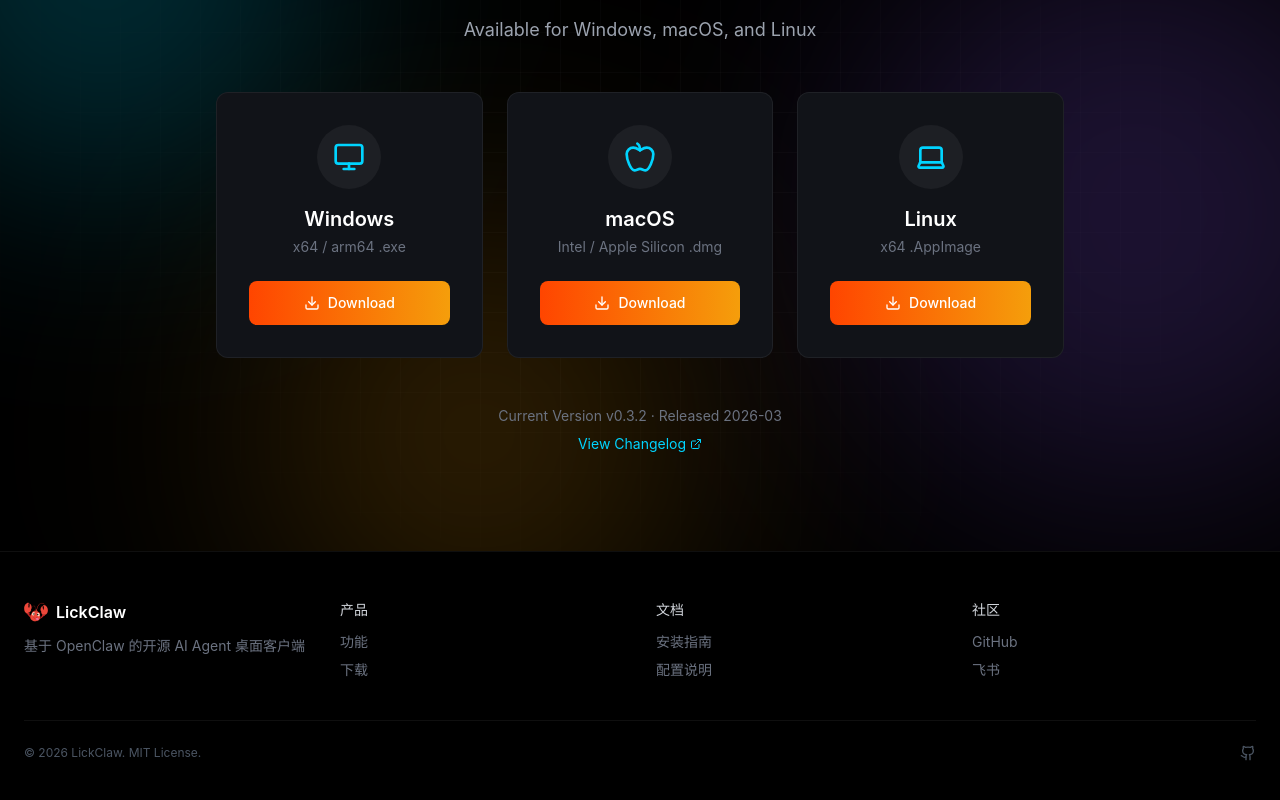
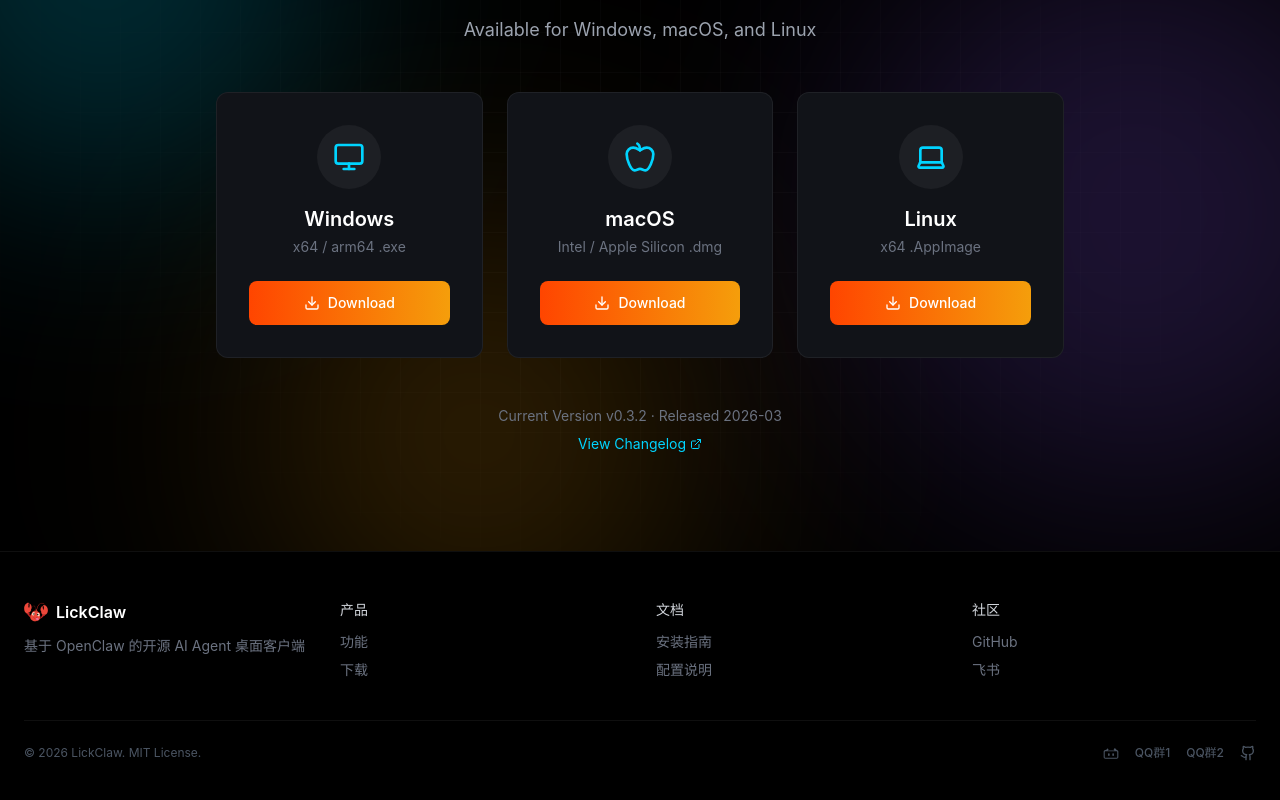
Before and after one commit to jingjie1135/lickclaw-site, a Next.js app: page /en/download in a window 1280 px wide. Shown: the part 208-1008 px from the top of the page. Built offline with nearby package versions, Linux system fonts and the light colour scheme.

Commit message:
UI: 在页脚右下角添加 B 站主页与两个 QQ 交流群的直达访问入口

```diff
--- a/components/layout/Footer.tsx
+++ b/components/layout/Footer.tsx
@@ -74,16 +74,52 @@
           <p className="text-xs text-gray-600">
             © 2026 LickClaw. MIT License.
           </p>
+          <div className="flex items-center gap-4">
+            <a
+              href="https://space.bilibili.com/1499434734"
+              target="_blank"
+              rel="noopener noreferrer"
+              className="text-gray-600 transition-colors hover:text-[#00AEEC]"
+              title="Bilibili 主页"
+            >
+              <svg viewBox="0 0 24 24" fill="currentColor" className="h-4 w-4">
+                <path d="M17.813 4.653h.002c.089 0 .175.034.24.095l.006.006 2.083 2.083c.125.125.132.324.017.457l-.004.004a.31.31 0 0 1-.202.09l-.013.001H20.4c1.42 0 2.583 1.134 2.599 2.545l.001.055v8.02c0 1.436-1.164 2.6-2.6 2.6H3.6c-1.436 0-2.6-1.164-2.6-2.6v-8.02c0-1.42 1.134-2.583 2.545-2.599L3.6 7.39h.459a.309.309 0 0 1 .215-.091l.011-.001c.088 0 .174.035.239.096l.006.005 2.083-2.083a.326.326 0 0 1 .442-.016l.004.004.015.016 1.155 1.155a.324.324 0 0 1 .015.442l-.004.004-.016.015-1.155 1.155H17.2l-1.155-1.155a.326.326 0 0 1-.016-.442l.004-.004.016-.015 1.155-1.155zM20.4 9.19H3.6c-.543 0-.988.432-1.018.97l-.002.05v8.02c0 .552.448 1 1 1h16.8c.552 0 1-.448 1-1v-8.02c0-.552-.448-1-1-1Zm-11.602 3.02a1.2 1.2 0 0 1 1.196 1.107l.004.093v1.8a1.2 1.2 0 0 1-2.396.093l-.004-.093v-1.8a1.2 1.2 0 0 1 1.2-1.2Zm6.4 0a1.2 1.2 0 0 1 1.196 1.107l.004.093v1.8a1.2 1.2 0 0 1-2.396.093l-.004-.093v-1.8a1.2 1.2 0 0 1 1.2-1.2Z" />
+              </svg>
+            </a>
+            <a
+              href="http://qm.qq.com/cgi-bin/qm/qr?_wv=1027&k=4_0kWfOz7kfi_Z5pSPvHe_fJ_kGrxnmr&authKey=hfFpsAEaE%2BF2cpcs21YPzPBYxjMM8w6UpeP5TDEpCdcSLZZ81lc1gjobOs9gTJ22&noverify=0&group_code=146896556"
+              target="_blank"
+              rel="noopener noreferrer"
+              className="text-gray-600 transition-colors hover:text-white"
+              title="QQ 交流群 1"
+            >
+              <div className="flex items-center gap-1">
+                <span className="text-xs font-medium">QQ群1</span>
+              </div>
+            </a>
+            <a
+              href="http://qm.qq.com/cgi-bin/qm/qr?_wv=1027&k=0H7bE7KaKShsMChFuuxkJf9XbTwAoC5r&authKey=JXfM2YepDZVwnc3AG4LR4Qa3wJP3W9BU9Xpw06TLdwEeOYk6Hw4pn0c1jLtmkj88&noverify=0&group_code=180456079"
+              target="_blank"
+              rel="noopener noreferrer"
+              className="text-gray-600 transition-colors hover:text-white"
+              title="QQ 交流群 2"
+            >
+              <div className="flex items-center gap-1">
+                <span className="text-xs font-medium">QQ群2</span>
+              </div>
+            </a>
             <a
               href="https://github.com/jingjie1135/lickclaw-site"
               target="_blank"
               rel="noopener noreferrer"
               className="text-gray-600 transition-colors hover:text-white"
+              title="GitHub"
             >
               <Github className="h-4 w-4" />
             </a>
           </div>
         </div>
+      </div>
     </footer>
   );
 }
```
Lines whose indentation alone changed are shown as unchanged.
